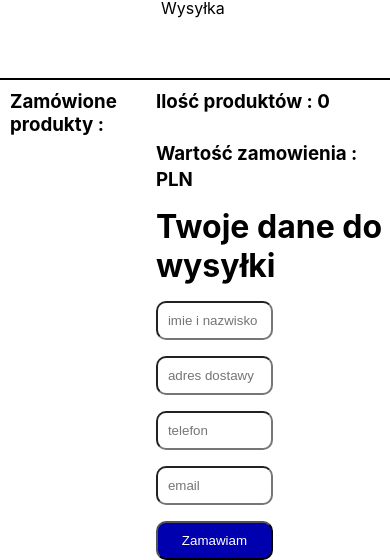
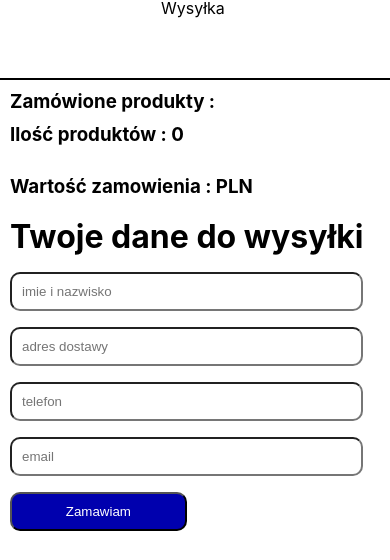
Before and after one commit to marcinoles87/my-app2, a React (Create React App) app: page /formularz in a window 390 px wide. Shown: the part 466-1026 px from the top of the page. After the commit the page ends 997 px from the top, so only its background shows below. Built offline with nearby package versions, Linux system fonts and the light colour scheme.

Commit message:
add code

```diff
--- a/src/App.css
+++ b/src/App.css
@@ -798,6 +798,26 @@ i{
     right: 11%;
   }
 
+  .formularz-container{
+    flex-direction: column;
+  }
+
+  .zamowienie-container{
+    width: 100%;
+  }
+
+
+
+  .zamowienie-elements{
+    flex-direction: column;
+    width: 100%;
+
+  }
+
+  .formularz-klient input{
+    width: auto;
+  }
+
 
 
 }
--- a/src/Database/Database.jsx
+++ b/src/Database/Database.jsx
@@ -192,8 +192,8 @@ const database2 = [
                     <div className='database-element-info'>
                         <div className='database-element-info2'>
                             <p>{item.nazwa}</p>
-                            <h2 style={{color:'rgb(0,0,190'}}>{item.cena},00 zł</h2>
-                            <p style={{padding:'10px 0px'}}>Cena regularna : <span style={{textDecoration:'line-through'}}>{item.cenaRegularna},00 zł</span></p>
+                            <h2 style={{color:'rgb(0,0,190'}}>{item.cena} zł</h2>
+                            <p style={{padding:'10px 0px'}}>Cena regularna : <span style={{textDecoration:'line-through'}}>{item.cena}</span></p>
                         </div>
 
                          <button onClick={() => handleAddProduct(item)}>Dodaj</button>
```
